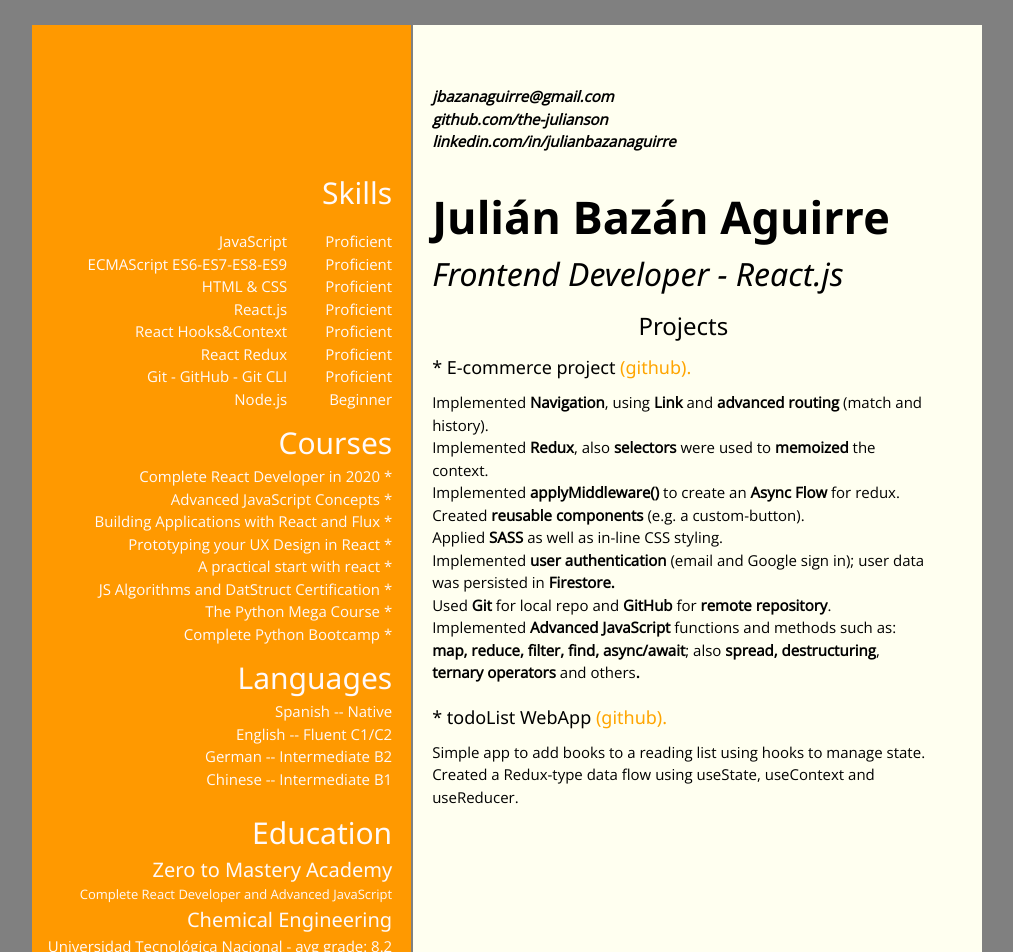
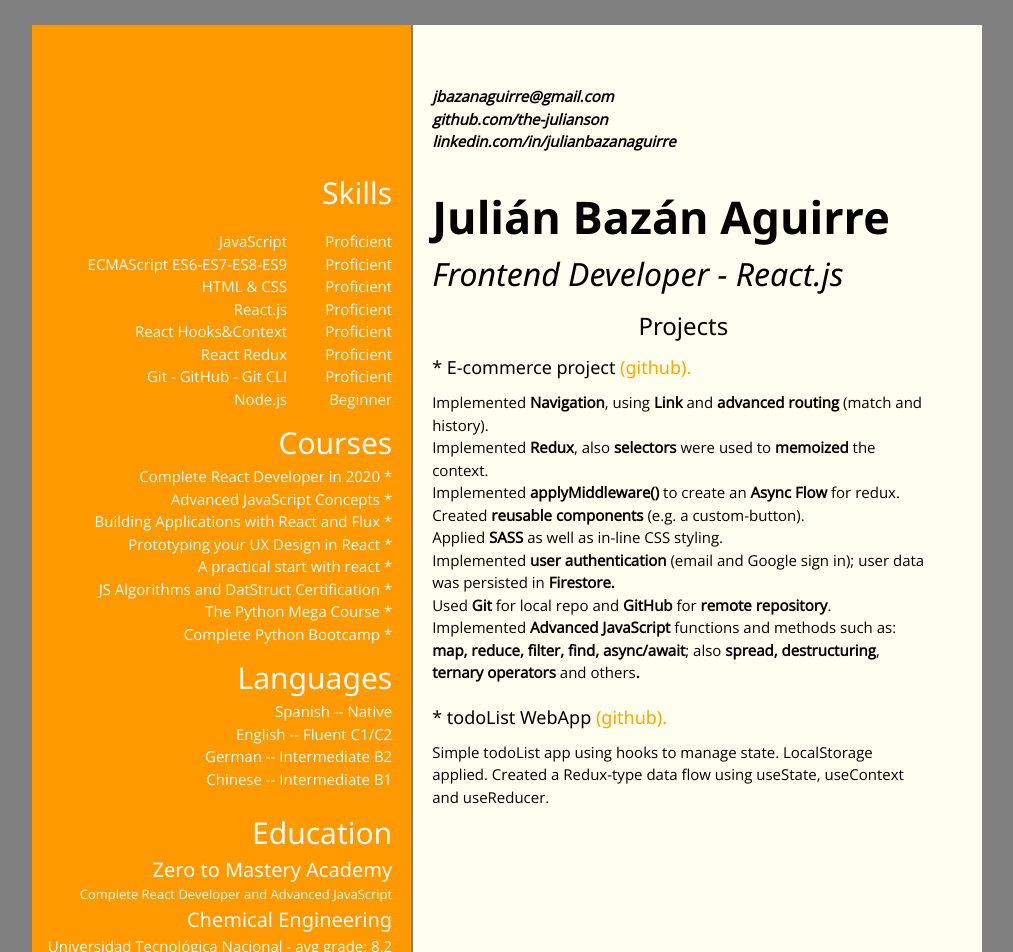
Before and after one commit to the-julianson/miportfolio, a React (Create React App) app: page / in a window 1280 px wide. Shown: the top 952 px of the page, without its empty margins (224-1237 px from the left). Built offline with nearby package versions, Linux system fonts and the light colour scheme.

Commit message:
changed text of app

```diff
--- a/src/component/main-body/right-column/right-experience/right-experience.component.jsx
+++ b/src/component/main-body/right-column/right-experience/right-experience.component.jsx
@@ -74,7 +74,7 @@ const RigthExperience = () => {
       <div className="paragraph"
       >
         <p>
-        Simple app to add books to a reading list using hooks to manage state.
+        Simple todoList app using hooks to manage state. LocalStorage applied.
 Created a Redux-type data flow using useState, useContext and useReducer.
 
         </p>
```
